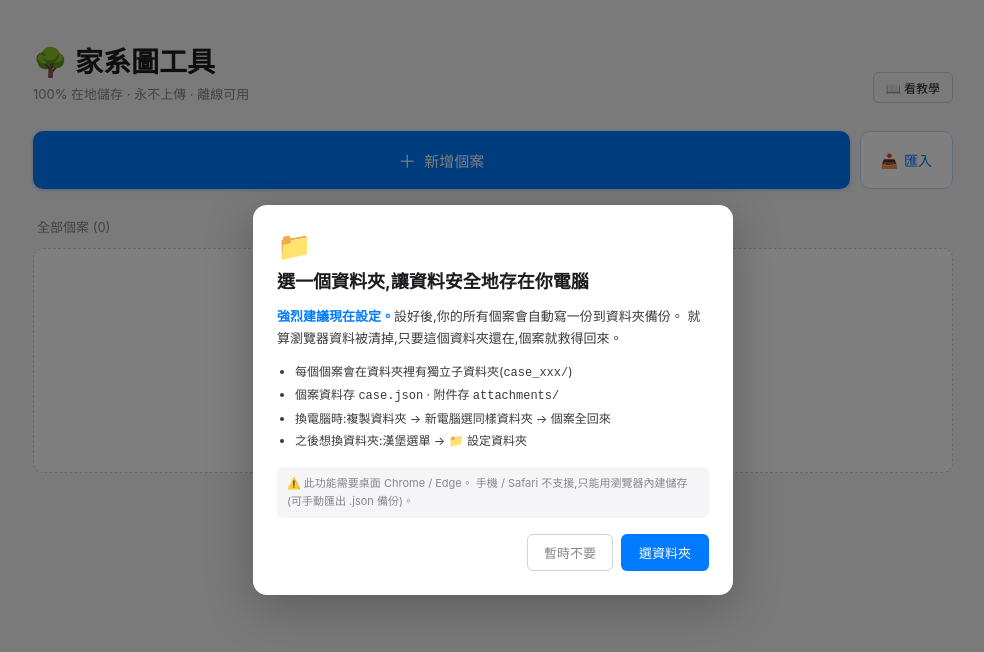
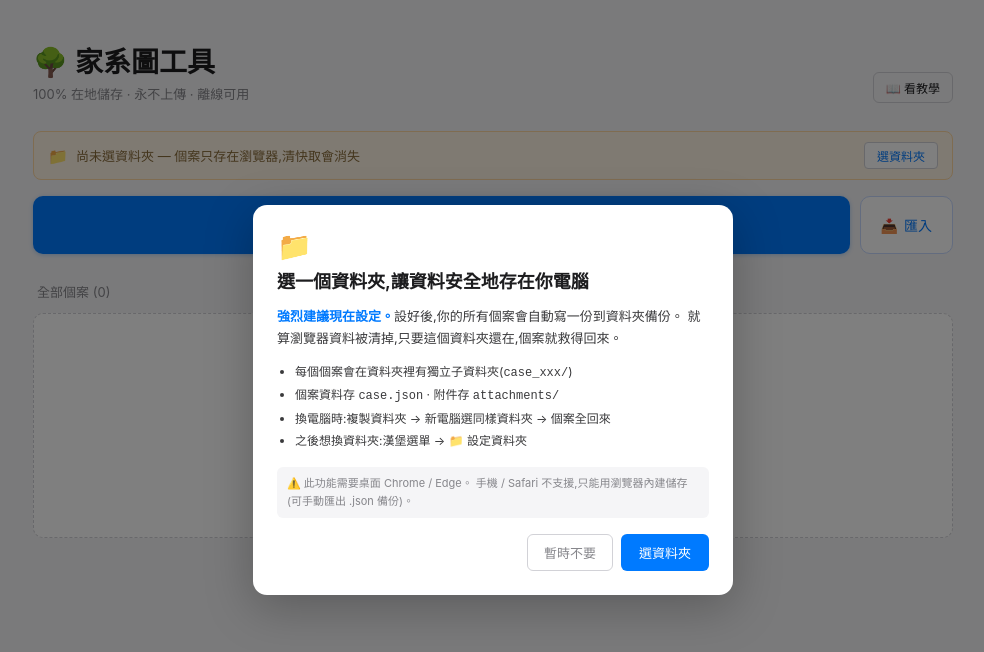
Before and after one commit to liang96-ai/genogram-app, a React (Vite) app: page / in a window 1280 px wide. Shown: the top 652 px of the page, without its empty margins (147-1131 px from the left). Built offline with nearby package versions, Linux system fonts and the light colour scheme.

Commit message:
Home page: install button + folder info card; backup saves to folder _backups/

```diff
--- a/src/components/CaseList/CaseList.tsx
+++ b/src/components/CaseList/CaseList.tsx
@@ -3,6 +3,14 @@ import type { Genogram } from '../../types/genogram';
 import { useGenogramStore } from '../../store/genogramStore';
 import { useT } from '../../i18n';
 import { ExportDialog, ImportDialog } from './ExportImportDialog';
+import { usePwaInstall } from '../../services/pwaInstall';
+import {
+  selectRootFolder,
+  getRootFolderName,
+  isFileSystemAccessSupported,
+  writeCaseJson,
+} from '../../services/fileSystem';
+import { db } from '../../services/database';
 
 export default function CaseList() {
   const t = useT();
@@ -18,9 +26,14 @@ export default function CaseList() {
   const [showNew, setShowNew] = useState(false);
   const [showImport, setShowImport] = useState(false);
   const [exportTarget, setExportTarget] = useState<string | null>(null);
+  const [folderName, setFolderName] = useState<string | null>(null);
+  const { canInstall, isIOS, isStandalone, triggerInstall } = usePwaInstall();
+  const fsaSupported = isFileSystemAccessSupported();
 
   useEffect(() => {
     loadCaseList();
+    // 讀現有 root folder 名稱(載入後可能 App.tsx 已經 loadRootDirHandle)
+    setFolderName(getRootFolderName());
   }, [loadCaseList]);
 
   return (
@@ -64,6 +77,35 @@ export default function CaseList() {
               {t('caseList.subtitle')}
             </div>
           </div>
+          <div style={{ display: 'flex', gap: 8 }}>
+            {/* 安裝按鈕:依平台/狀態自動切換 */}
+            {!isStandalone && (canInstall || isIOS) && (
+              <button
+                onClick={async () => {
+                  if (canInstall) {
+                    await triggerInstall();
+                  } else if (isIOS) {
+                    alert(
+                      '📱 iPhone/iPad 安裝步驟:\n\n1. 按 Safari 下方分享 ↑\n2. 選「加入主畫面」\n3. 之後從主畫面點 icon 開啟,離線可用',
+                    );
+                  }
+                }}
+                style={{
+                  padding: '6px 12px',
+                  fontSize: 12,
+                  background: '#007aff',
+                  border: '1px solid #007aff',
+                  borderRadius: 6,
+                  cursor: 'pointer',
+                  color: '#ffffff',
+                  fontFamily: 'inherit',
+                  fontWeight: 500,
+                }}
+                title={t('caseList.installTitle')}
+              >
+                📲 {t('caseList.install')}
+              </button>
+            )}
             <button
               onClick={() => setShowTutorial(true)}
               style={{
@@ -81,6 +123,72 @@ export default function CaseList() {
               {t('caseList.tutorial')}
             </button>
           </div>
+        </div>
+
+        {/* 資料夾資訊區塊(僅 FSA 支援的平台顯示) */}
+        {fsaSupported && (
+          <div
+            style={{
+              display: 'flex',
+              alignItems: 'center',
+              gap: 8,
+              padding: '10px 14px',
+              background: folderName ? '#e8f4ff' : '#fff5e6',
+              border: `1px solid ${folderName ? '#bedcfa' : '#ffd9a3'}`,
+              borderRadius: 8,
+              marginBottom: 16,
+              fontSize: 13,
+            }}
+          >
+            <span style={{ fontSize: 16 }}>📁</span>
+            <span style={{ flex: 1, color: '#1d1d1f' }}>
+              {folderName ? (
+                <>
+                  <span style={{ color: '#86868b' }}>
+                    {t('caseList.folderLabel')}:
+                  </span>{' '}
+                  <strong>{folderName}</strong>
+                </>
+              ) : (
+                <span style={{ color: '#8a6d3b' }}>
+                  {t('caseList.folderNotSet')}
+                </span>
+              )}
+            </span>
+            <button
+              onClick={async () => {
+                const h = await selectRootFolder();
+                if (h) {
+                  setFolderName(h.name);
+                  // 把目前 IndexedDB 的個案全部寫一份到新資料夾
+                  try {
+                    const allCases = await db.cases.toArray();
+                    for (const g of allCases) await writeCaseJson(g);
+                    await loadCaseList();
+                  } catch (err) {
+                    console.error('sync to new folder failed:', err);
+                  }
+                }
+              }}
+              style={{
+                padding: '4px 12px',
+                fontSize: 12,
+                background: '#ffffff',
+                border: '1px solid #d2d2d7',
+                borderRadius: 4,
+                cursor: 'pointer',
+                color: '#007aff',
+                fontFamily: 'inherit',
+                fontWeight: 500,
+              }}
+              title={t('caseList.folderSwitchTitle')}
+            >
+              {folderName
+                ? t('caseList.folderSwitch')
+                : t('caseList.folderSelect')}
+            </button>
+          </div>
+        )}
 
         {/* New Case + Import Buttons */}
         <div style={{ display: 'flex', gap: 10, marginBottom: 28 }}>
--- a/src/components/CaseList/ExportImportDialog.tsx
+++ b/src/components/CaseList/ExportImportDialog.tsx
@@ -21,6 +21,10 @@ import {
   type ImageFormat,
   type ImageRange,
 } from '../../services/imageExport';
+import {
+  writeBackupToFolder,
+  getRootFolderName,
+} from '../../services/fileSystem';
 
 /* ==================== Export Dialog ==================== */
 
@@ -120,6 +124,22 @@ export function ExportDialog({
         // backup 模式(可能是子集 + 設定)
         const bundle = await buildBackupExport();
         bundle.cases = cases;
+        // 優先寫到使用者選的資料夾的 _backups/ 子資料夾
+        // 沒設資料夾時才退回下載到 Downloads
+        const folderName = getRootFolderName();
+        if (folderName) {
+          const filename = await writeBackupToFolder(
+            JSON.stringify(bundle, null, 2),
+          );
+          if (filename) {
+            alert(
+              `✓ 備份已存到「${folderName}/_backups/${filename}」\n\n下次要復原:漢堡 → 匯入 → 選那個 .json`,
+            );
+            onClose();
+            return;
+          }
+          // 寫資料夾失敗 → fallback 下載
+        }
         downloadJSON(bundle, dataFilename);
       } else if (cases.length === 1) {
         downloadJSON(buildSingleExport(cases[0]));
--- a/src/i18n.ts
+++ b/src/i18n.ts
@@ -359,6 +359,13 @@ const dict: Record<Lang, Record<string, string>> = {
     'caseList.subtitle': '100% 在地儲存 · 永不上傳 · 離線可用',
     'caseList.tutorial': '📖 看教學',
     'caseList.tutorialTitle': '看教學',
+    'caseList.install': '安裝為 App',
+    'caseList.installTitle': '一鍵安裝到桌面 / 主畫面',
+    'caseList.folderLabel': '目前資料夾',
+    'caseList.folderNotSet': '尚未選資料夾 — 個案只存在瀏覽器,清快取會消失',
+    'caseList.folderSelect': '選資料夾',
+    'caseList.folderSwitch': '切換資料夾',
+    'caseList.folderSwitchTitle': '重新開啟資料夾選擇器(自動定位到之前的位置)',
     'caseList.addCase': '新增個案',
     'caseList.import': '匯入',
     'caseList.backupTitle': '全備份(包含所有個案 + 設定)',
@@ -776,6 +783,13 @@ const dict: Record<Lang, Record<string, string>> = {
     'caseList.subtitle': '100% local · Never uploaded · Works offline',
     'caseList.tutorial': '📖 Tutorial',
     'caseList.tutorialTitle': 'Tutorial',
+    'caseList.install': 'Install as App',
+    'caseList.installTitle': 'One-click install to desktop / home screen',
+    'caseList.folderLabel': 'Current folder',
+    'caseList.folderNotSet': 'No folder selected — cases only in browser, will be lost if cache is cleared',
+    'caseList.folderSelect': 'Pick folder',
+    'caseList.folderSwitch': 'Switch folder',
+    'caseList.folderSwitchTitle': 'Re-open folder picker (auto-positioned to previous location)',
     'caseList.addCase': 'New case',
     'caseList.import': 'Import',
     'caseList.backupTitle': 'Full backup (all cases + settings)',
--- a/src/services/fileSystem.ts
+++ b/src/services/fileSystem.ts
@@ -20,17 +20,26 @@ export function getRootDirHandle(): FileSystemDirectoryHandle | null {
   return rootDirHandle;
 }
 
-/** 第一次設定 root 資料夾(顯示 picker) */
+/** 第一次設定 root 資料夾(顯示 picker)
+ *  若已有 rootDirHandle,picker 會自動定位到那個位置(方便「切換資料夾」場景)
+ */
 export async function selectRootFolder(): Promise<
   FileSystemDirectoryHandle | null
 > {
   if (!isFileSystemAccessSupported()) return null;
   try {
-    // @ts-expect-error showDirectoryPicker 不在 lib.dom 的標準 type
-    const handle = (await window.showDirectoryPicker({
+    const options: Record<string, unknown> = {
       mode: 'readwrite',
       id: 'genogram-root',
-    })) as FileSystemDirectoryHandle;
+    };
+    if (rootDirHandle) {
+      // 自動把 picker 定位到上次選的位置(使用者按確認就能再選同一個)
+      options.startIn = rootDirHandle;
+    }
+    // @ts-expect-error showDirectoryPicker 不在 lib.dom 的標準 type
+    const handle = (await window.showDirectoryPicker(
+      options,
+    )) as FileSystemDirectoryHandle;
     rootDirHandle = handle;
     await db.settings.put({ key: 'rootDirHandle', value: handle });
     return handle;
@@ -39,6 +48,11 @@ export async function selectRootFolder(): Promise<
     console.warn('select root folder cancelled or failed:', err);
     return null;
   }
+}
+
+/** 取得目前 root 資料夾名稱(給 UI 顯示用,沒設過回 null) */
+export function getRootFolderName(): string | null {
+  return rootDirHandle?.name ?? null;
 }
 
 /** App 啟動時嘗試載回上次選的資料夾 */
@@ -240,6 +254,43 @@ export async function loadAllCasesFromFolder(): Promise<Genogram[]> {
   return cases;
 }
 
+/** 把「全備份 JSON」寫到資料夾的 _backups/ 子資料夾
+ *  - 檔名格式:2026-05-13_15-30-00.json(時間戳,不會蓋舊備份)
+ *  - 放在 _backups/ 子資料夾跟 case_ 個案資料夾隔離(不污染掃描)
+ *  - 回傳實際寫的檔名(失敗則 null)
+ */
+export async function writeBackupToFolder(
+  jsonContent: string,
+): Promise<string | null> {
+  if (!rootDirHandle) return null;
+  if (!(await ensureRootPermission())) return null;
+  try {
+    const backupsDir = await rootDirHandle.getDirectoryHandle('_backups', {
+      create: true,
+    });
+    // 生成檔名:2026-05-13_15-30-00.json
+    const now = new Date();
+    const pad = (n: number) => String(n).padStart(2, '0');
+    const filename =
+      `${now.getFullYear()}-${pad(now.getMonth() + 1)}-${pad(now.getDate())}` +
+      `_${pad(now.getHours())}-${pad(now.getMinutes())}-${pad(
+        now.getSeconds(),
+      )}.json`;
+    const fileHandle = await backupsDir.getFileHandle(filename, {
+      create: true,
+    });
+    const writable = await fileHandle.createWritable();
+    await writable.write(
+      new Blob([jsonContent], { type: 'application/json' }),
+    );
+    await writable.close();
+    return filename;
+  } catch (err) {
+    console.error('writeBackupToFolder failed:', err);
+    return null;
+  }
+}
+
 /** 刪除整個個案資料夾(case_<id>/ + 內含 case.json + attachments/) */
 export async function deleteCaseFolder(caseId: string): Promise<boolean> {
   if (!rootDirHandle) return false;
```
Lines whose indentation alone changed are shown as unchanged.
